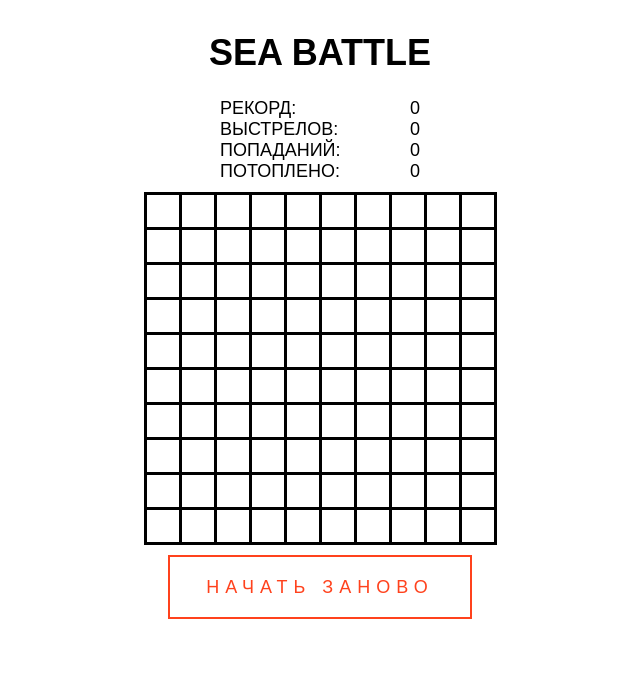
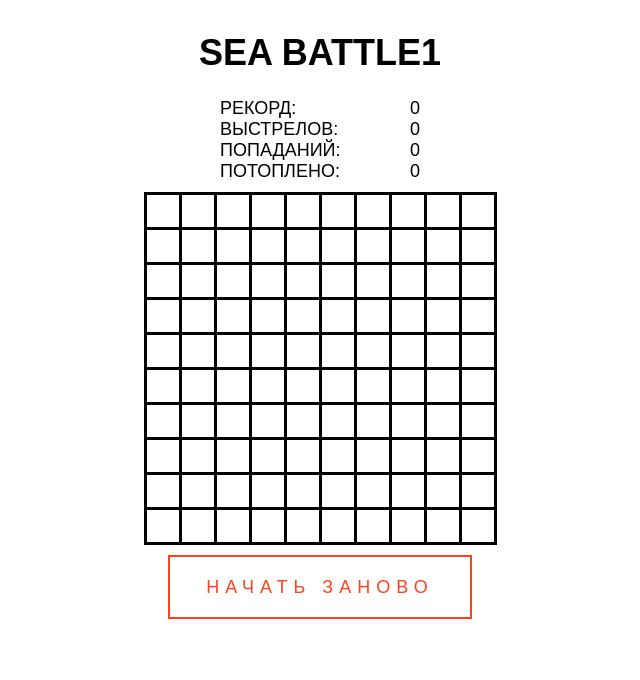
Before and after one commit to BisleyDev/Sea_war, a plain HTML site: page index.html in a window 1280 px wide. Shown: the whole page, without its empty margins (320-960 px from the left). Drawn offline with Linux system fonts and the light colour scheme.

Commit message:
First commit

```diff
--- a/index.html
+++ b/index.html
@@ -25,7 +25,7 @@
 
 <body>
     <main>
-        <h1 class="header">Sea Battle</h1>
+        <h1 class="header">Sea Battle1</h1>
         <section>
             <ul>
                 <li class="list"><span>Рекорд:</span><span id="record">0</span></li>
```
